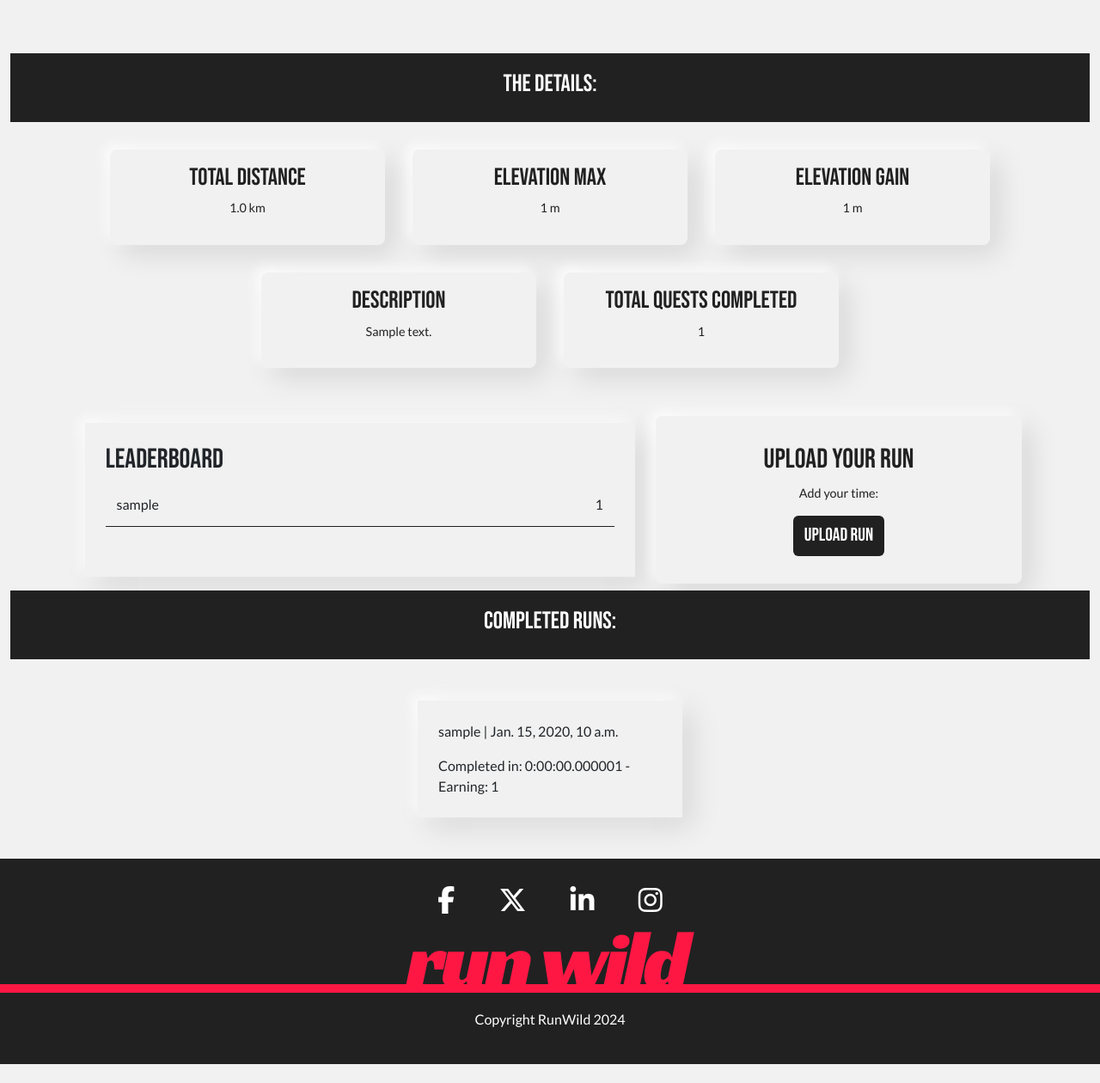
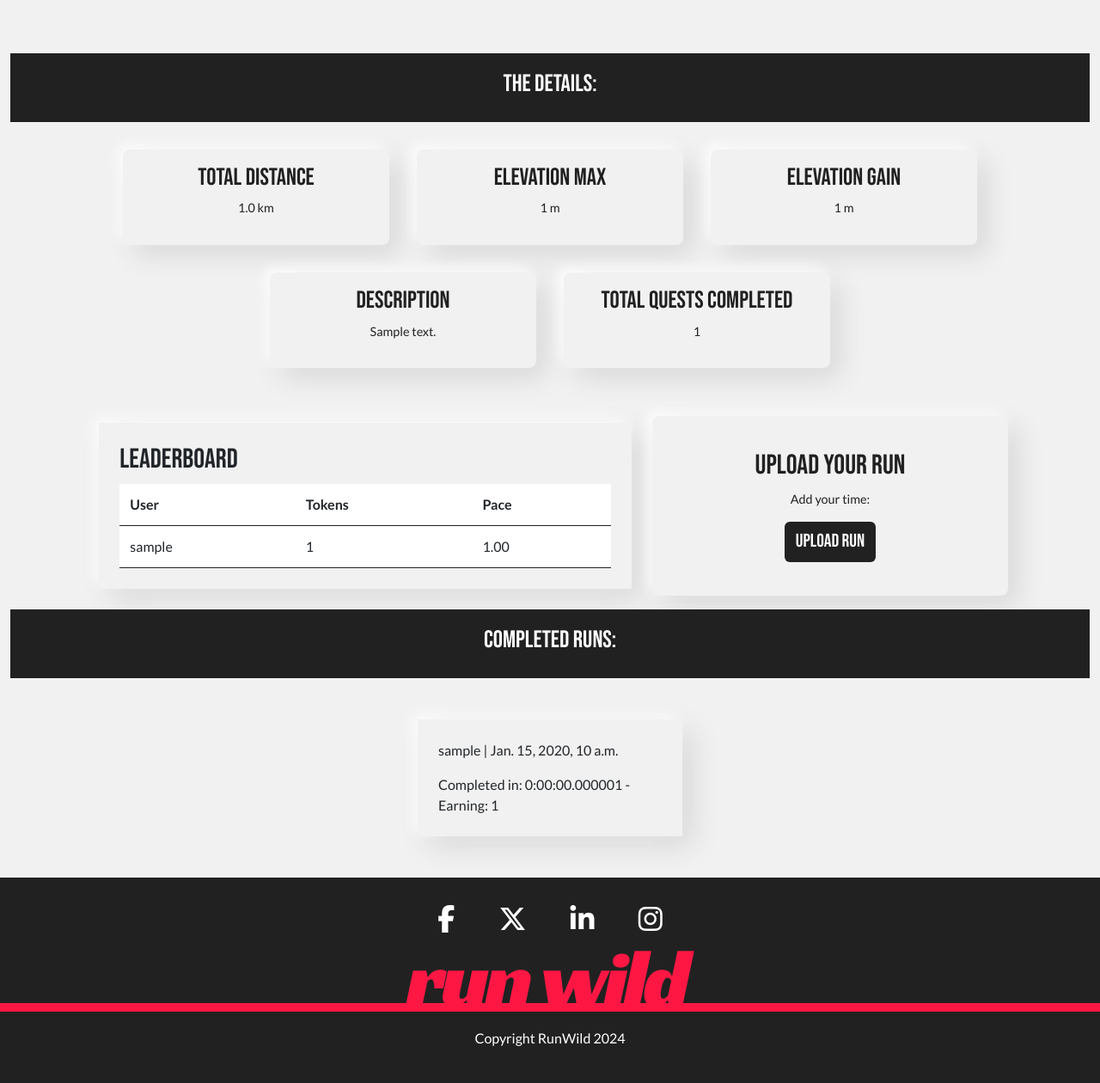
Before and after one commit to ZASamm/run-wild, a Django app: a page that uses run_wild/templates/quests/quest_post.html in a window 1280 px wide. Shown: the part 203-1463 px from the top of the page at 86% size. Before the commit the page ends 1441 px from the top, so only its background shows below. Run offline with Django 4.2, Linux system fonts and the light colour scheme; tables that the repository leaves empty hold one stand-in row (values such as "Sample post"); parts of the project's set-up code (start-up, migrations or seed data) failed here and were passed over; some libraries are stand-ins or nearby versions.

Commit message:
Refactor: leaderboard changed to table to show more stats and style updated accordingly

```diff
--- a/run_wild/templates/quests/quest_post.html
+++ b/run_wild/templates/quests/quest_post.html
@@ -20,7 +20,7 @@
         </div>
         <div class=" stats-grid">
             <!-- First Row displaying data from QuestPost -->
-            <div class="row d-flex justify-content-center mt-3">
+            <div class="row d-flex justify-content-center m-2 mt-3">
                 <div
                     class="col-12 col-md-6 col-lg-3 stat-card p-3 m-3 d-flex flex-column justify-content-center align-items-center">
                     <h3>Total Distance</h3>
@@ -49,15 +49,29 @@
             </div>
         </div>
         <!-- Second Row displaying data form QuestRecord -->
-        <div class="row d-flex justify-content-center">
+        <div class="row d-flex justify-content-center m-2">
             <div class="col-lg-6 col-md-7 leaderboard m-3">
                 <h2>Leaderboard</h2>
-                {% for record in quest_record %}
-                <div class="leaderboard-item">
-                    <span>{{ record.runner }}</span>
-                    <span>{{ record.tokens_earned }}</span>
-                </div>
-                {% endfor %}
+
+                <table class="leaderboard-item">
+                    <thead>
+                        <tr>
+                            <th>User</th>
+                            <th>Tokens</th>
+                            <th>Pace</th>
+                        </tr>
+                    </thead>
+                    <tbody>
+                        {% for record in quest_record %}
+                        <tr>
+                            <td>{{ record.runner }}</td>
+                            <td>{{ record.tokens_earned }}</td>
+                            <td>{{ record.pace|floatformat:2 }}</td>
+                        </tr>
+                        {% endfor %}
+                    </tbody>
+                </table>
+
 
             </div>
             <div
--- a/static/css/style.css
+++ b/static/css/style.css
@@ -363,10 +363,11 @@ footer {
     -5px -5px 15px #ffffff;
 }
 
-table {
+/* table {
     width: 100%;
     border-collapse: collapse;
     margin-top: 1rem;
+
 }
 
 th, td {
@@ -382,8 +383,8 @@ th {
 
 table td, table th {
     white-space: nowrap;
-    min-width: 100px;  /* Ensures columns don't get too narrow */
-}
+    min-width: 100px;
+} */
 
 .difficulty-badge {
     padding: 0.25rem 0.75rem;
@@ -395,8 +396,8 @@ table td, table th {
     padding: 0.25rem 0.75rem;
     border-radius: 999px;
     font-size: 0.875rem;
-    margin-right: 0.5rem;  /* Add space between multiple badges */
-    display: inline-block;  /* Ensure badges line up properly */
+    margin-right: 0.5rem;
+    display: inline-block;
 }
 
 .status-pb {
@@ -544,17 +545,30 @@ table td, table th {
 
 
 .leaderboard {
-    background: var(--primary);
     padding: 1.5rem;
     box-shadow: 12px 12px 32px rgba(0, 0, 0, 0.1),
     -5px -5px 15px #ffffff;
 }
 
+
 .leaderboard-item {
-    display: flex;
-    justify-content: space-between;
-    padding: 0.8rem;
+    width: 100%;
+    background-color: var(--white);
+}
+
+.leaderboard-item th,
+.leaderboard-item td {
+    padding: 0.75rem;
     border-bottom: 1px solid var(--text);
+
+}
+
+.leaderboard-item tr {
+    display: table-row;
+}
+
+.leaderboard-item tbody tr:hover {
+    background-color: rgba(33, 33, 33, 0.05);
 }
 
 .faded {
```
